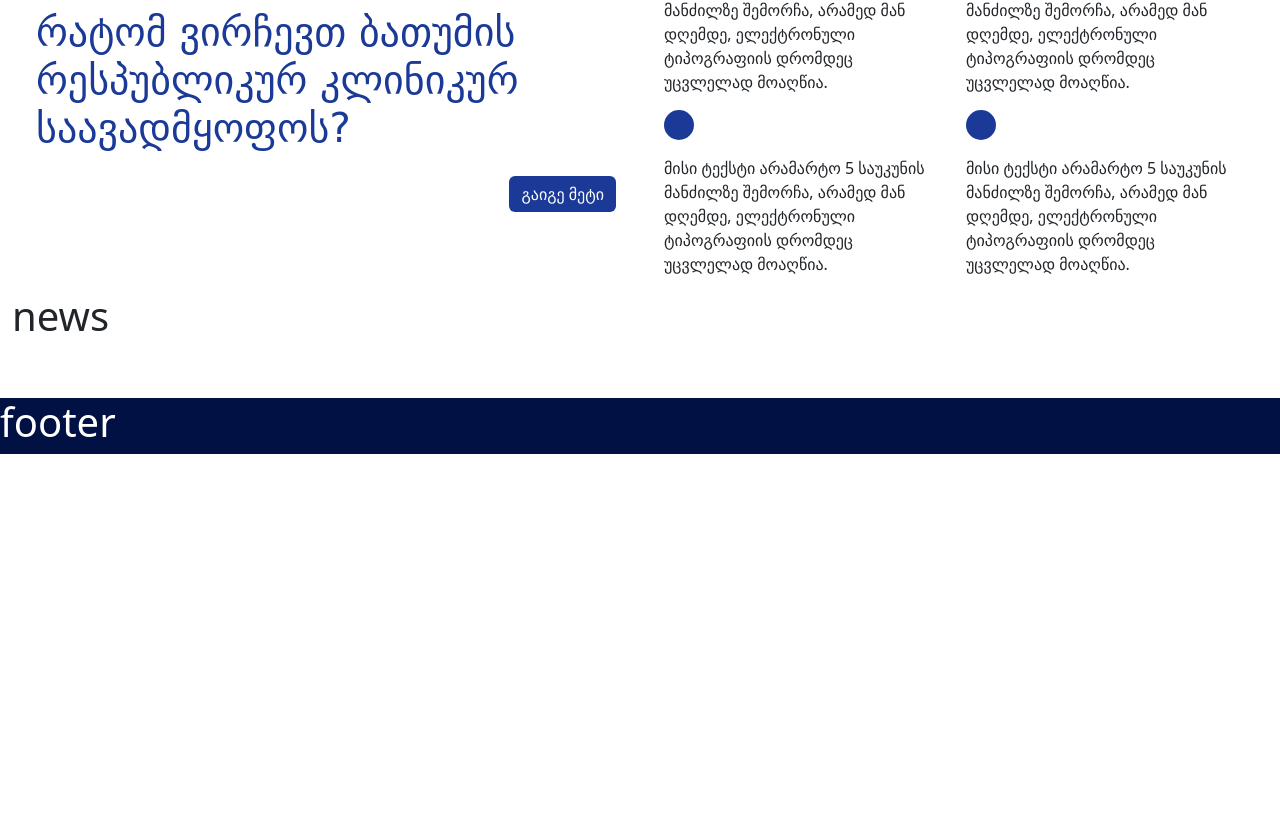
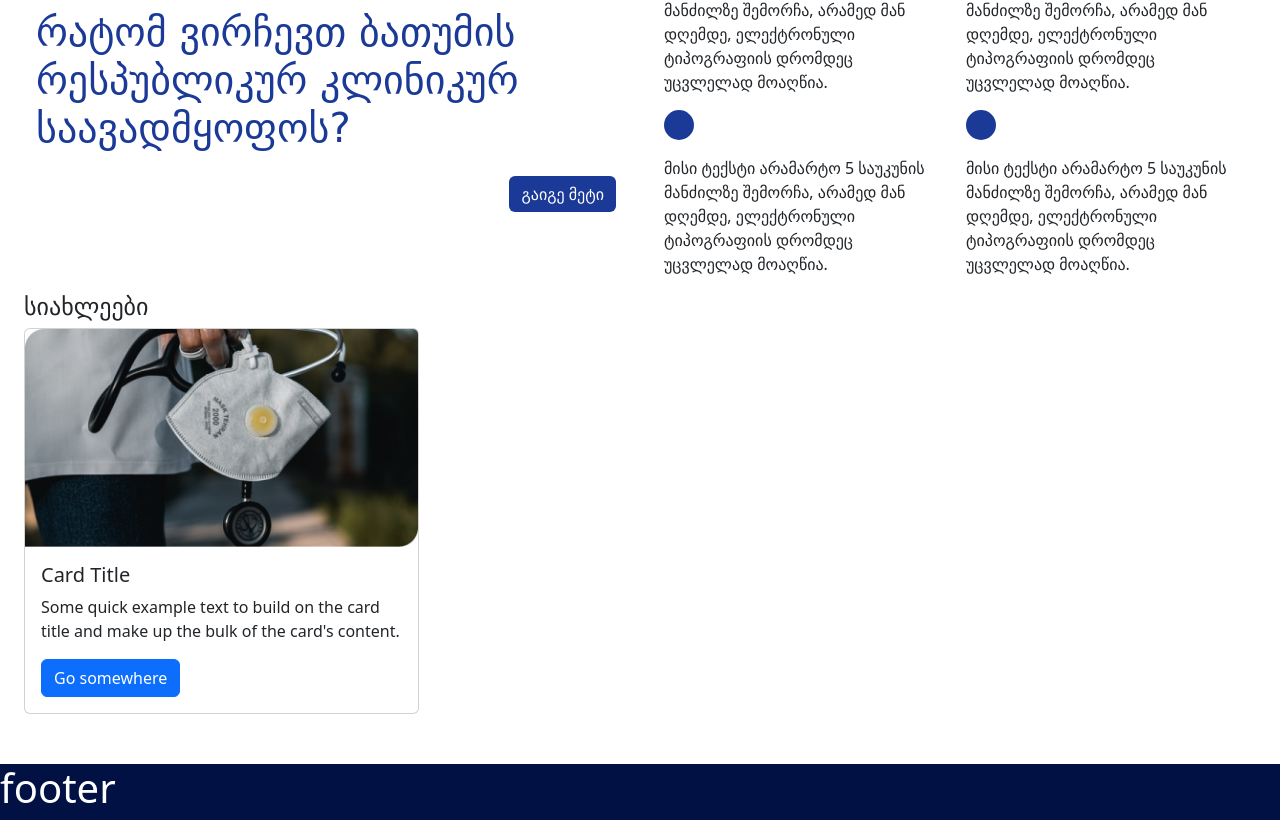
Before and after one commit to brchospital/brch-starter, a React (Create React App) app: page / in a window 1280 px wide. Shown: the part 913-1733 px from the top of the page. Before the commit the page ends 1367 px from the top, so only its background shows below. Built offline with nearby package versions, Linux system fonts and the light colour scheme; a web font is replaced by a local one.

Commit message:
news section configuration

```diff
--- a/src/components/HomePage/NewsSection.js
+++ b/src/components/HomePage/NewsSection.js
@@ -1,3 +1,26 @@
+import { Container, Row, Col, Card, Button } from "react-bootstrap";
+
+import newsImage from "../../assets/news-image-1.png";
+
 export function NewsSection() {
-  return <h1>news</h1>;
+  return (
+    <Container>
+      <h4>სიახლეები</h4>
+      <Row>
+        <Col xs={12} sm={12} md={12} lg={4} xl={4}>
+          <Card style={{width: "100%"}}>
+            <Card.Img variant="top" src={newsImage} />
+            <Card.Body>
+              <Card.Title>Card Title</Card.Title>
+              <Card.Text>
+                Some quick example text to build on the card title and make up
+                the bulk of the card's content.
+              </Card.Text>
+              <Button variant="primary">Go somewhere</Button>
+            </Card.Body>
+          </Card>
+        </Col>
+      </Row>
+    </Container>
+  );
 }
```
Also changed, not shown: src/assets/news-image-1.png (added).
